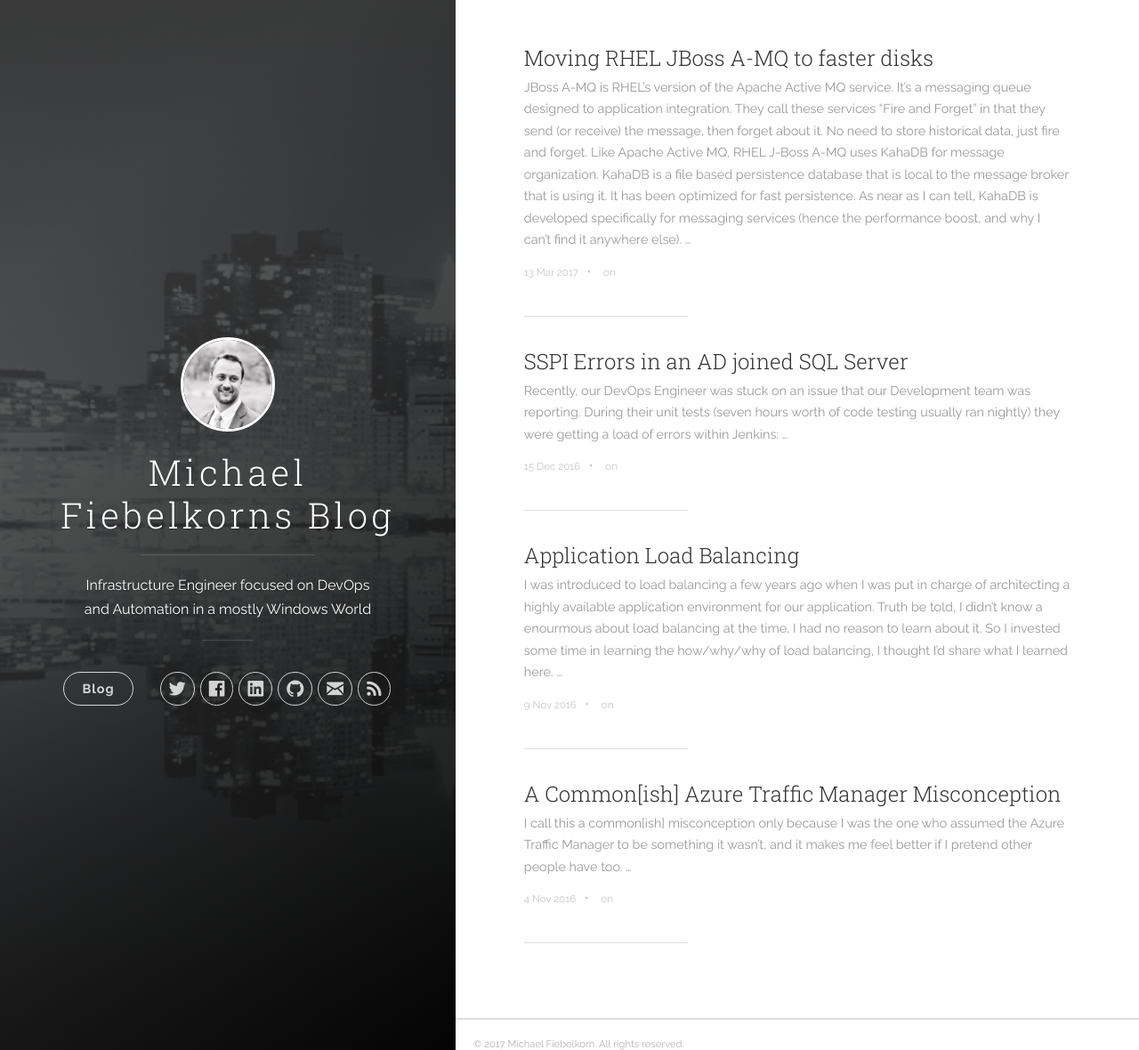
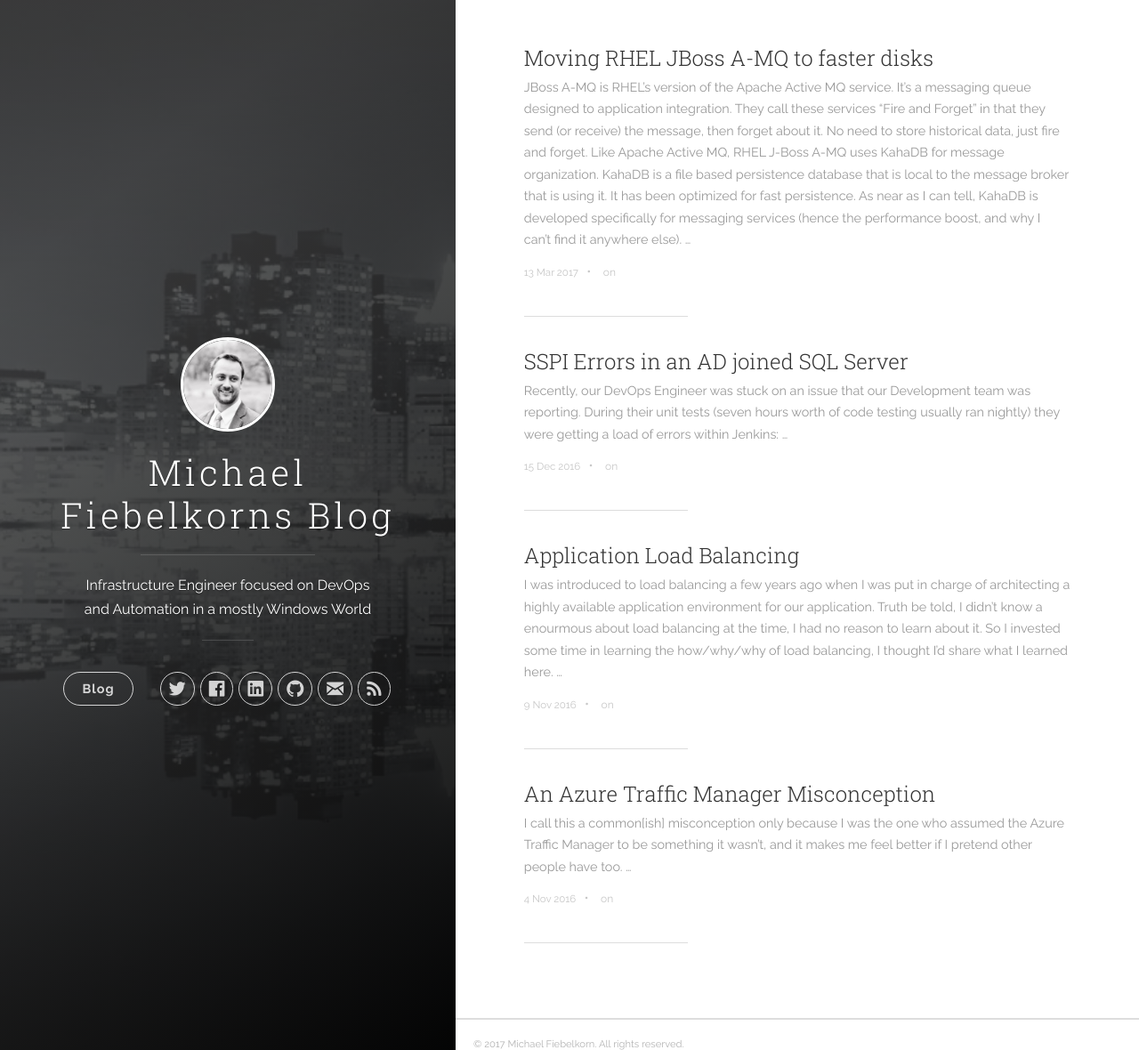
Before and after one commit to mfiebelkorn/mfiebelkorn.github.io, a Jekyll site: the page built from index.html, in a window 1280 px wide and 1180 px high. Shown: the whole window at 89% size. Built offline with Jekyll 4.4.1, drawn with Linux system fonts in a browser that asks for light colours; nearby versions of some CDN libraries; the list of posts is cut into pages by our own code.

Commit message:
Update and rename 2016-11-04-Common-Azure-Traffic-Manager-Misconception.markdown to 2016-11-04-An-Azure-Traffic-Manager-Misconception.markdown

```diff
--- a/_posts/2016-11-04-Common-Azure-Traffic-Manager-Misconception.markdown
+++ b/_posts/2016-11-04-An-Azure-Traffic-Manager-Misconception.markdown
@@ -1,6 +1,6 @@
 ---
 layout: post
-title:  "A Common[ish] Azure Traffic Manager Misconception"
+title:  "An Azure Traffic Manager Misconception"
 date:   2016-11-04 14:13:00
 comments: false
 modified: 2016-11-04
```
